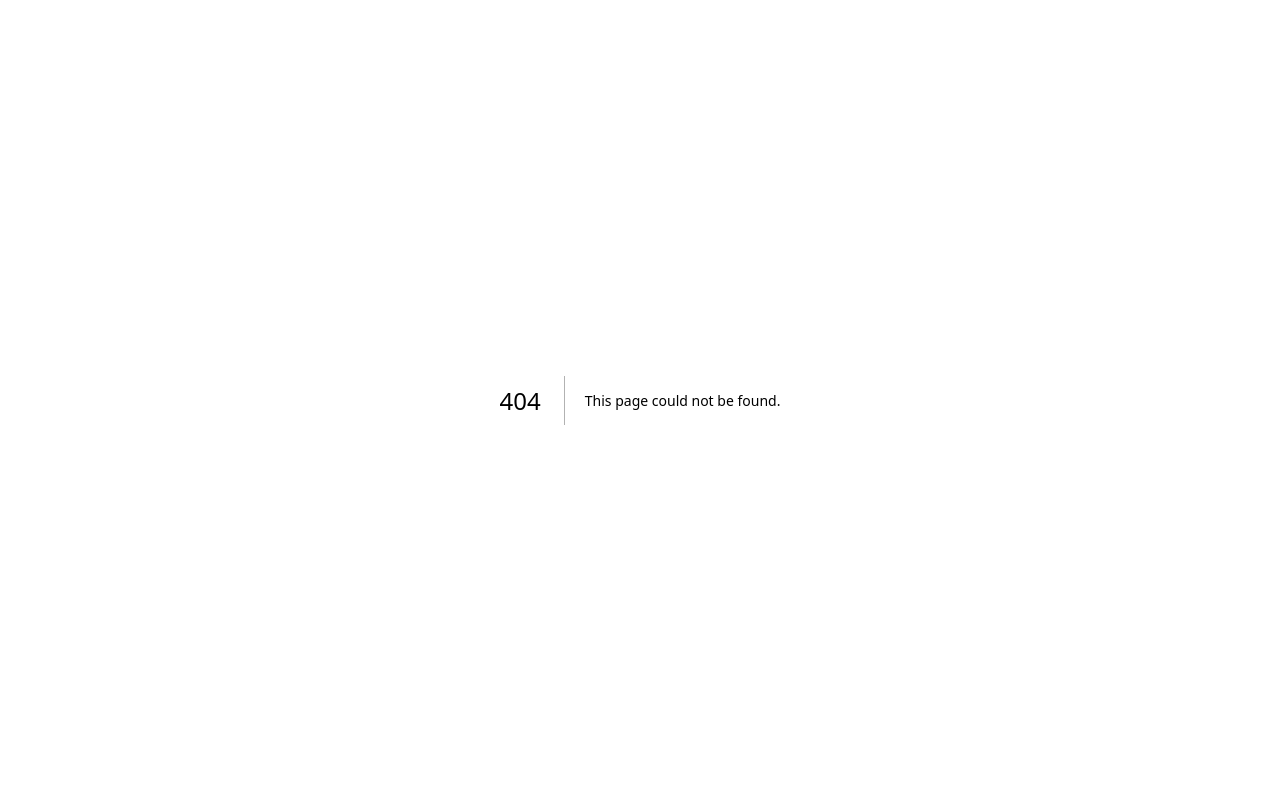
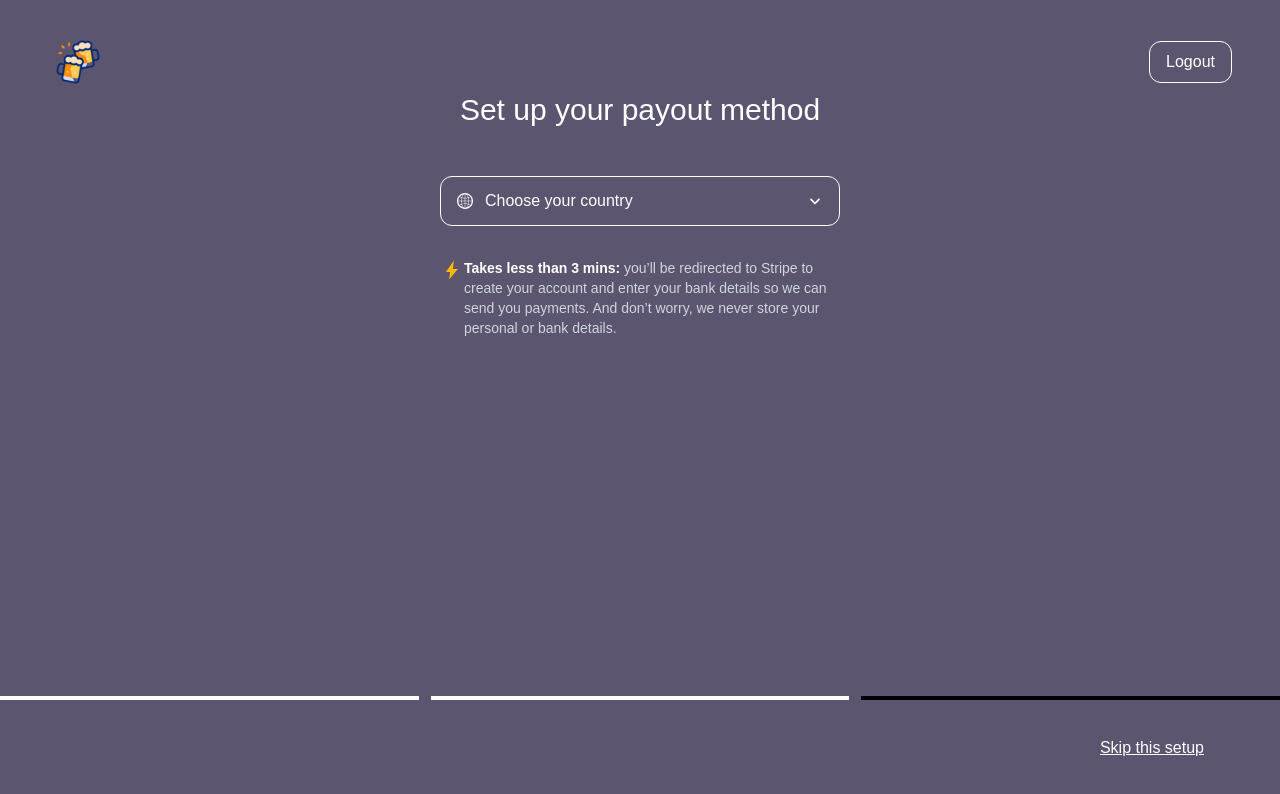
Before and after one commit to Ankryptic/buymeabeer, a Next.js app: page /setup-payout in a window 1280 px wide. Before the commit this address had no page. Shown: the top 794 px of the page. Built offline with nearby package versions, Linux system fonts and the light colour scheme; a web font is replaced by a local one.

Commit message:
add setup-payout page Frontend

```diff
--- a/app/complete-your-page/page.js
+++ b/app/complete-your-page/page.js
@@ -74,7 +74,7 @@ const CompleteYourPage = () => {
                     <div className="bar-1 h-1 w-full bg-black"></div>
                 </div>
                 <div className="w-full flex items-center justify-end my-5 pr-15">
-                    <button className="text-center cursor-pointer bg-[#181921] hover:bg-[#0d0d12] py-4 px-12 rounded-full">Next</button>
+                    <Link href={"/setup-payout"} className="text-center cursor-pointer bg-[#181921] hover:bg-[#0d0d12] py-4 px-12 rounded-full">Next</Link>
                 </div>
             </div>
         </div>
--- /dev/null
+++ b/app/setup-payout/page.js
@@ -0,0 +1,150 @@
+"use client"
+import React, { useState } from "react";
+import Link from "next/link";
+import Image from "next/image";
+
+const countryList = [
+    {
+        country: "India",
+    },
+    {
+        country: "Russia",
+    },
+    {
+        country: "Indonesia",
+    },
+    {
+        country: "Italy",
+    },
+    {
+        country: "Japan",
+    },
+    {
+        country: "France",
+    },
+    {
+        country: "Brazil",
+    },
+    {
+        country: "America",
+    },
+    {
+        country: "Phillipiines",
+    },
+]
+
+const SetupPayout = () => {
+    const [option, setOption] = useState(false);
+    const [country, setCountry] = useState("Choose your country")
+
+    const handleOption = () => {
+        setOption(!option)
+    }
+
+    const handleSelect = (country) => {
+        setCountry(country)
+        setOption(false)
+    }
+
+    return (
+        <div>
+            <div className="navbar flex items-center justify-between px-12 pt-8">
+                <div className="logo">
+                    <Link href={"/"}>
+                        <Image
+                            src={"/cheers_noBG.gif"}
+                            height={60}
+                            width={60}
+                            alt="logo"
+                        /></Link>
+                </div>
+
+                <button className="border border-white hover:bg-[#2f2d41] cursor-pointer text-white px-4 py-2 rounded-xl">
+                    Logout
+                </button>
+            </div>
+
+            <div className="main text-white w-full">
+                <div className="section-1 w-1/2 m-auto">
+                    <div className="text-center text-3xl">Set up your payout method</div>
+
+                    <div className="relative container mt-12 flex flex-col items-center justify-center gap-8 px-30">
+
+                        <div className="flex items-center justify-between w-full border border-white px-4 py-3 rounded-xl cursor-pointer" onClick={handleOption} >
+                            <div className="flex items-center gap-3">
+                                <Image
+                                    className="invert"
+                                    src={"/globe.svg"}
+                                    width={16}
+                                    height={16}
+                                    alt="globe"
+                                />
+                                <span>{country}</span>
+                            </div>
+                            <div>
+                                <Image
+                                    className={`${option ? "-rotate-180" : ""} transition-all duration-300`}
+                                    src={"/downArrow.svg"}
+                                    width={16}
+                                    height={16}
+                                    alt="arrow"
+                                />
+                            </div>
+                        </div>
+
+                        {/* Country Options  */}
+                        <div className={`absolute top-20 z-10 Countr-list w-135 rounded-2xl overflow-x-hidden overflow-y-auto scrollbar-none bg-[#3b354f] transition-all duration-300 ${option ? "opacity-100 h-100" : "opacity-0 h-0"} pb-10`} >
+
+                            <div className="bg-[#3b354f] w-full sticky top-0 p-4">
+                                <div className="flex bg-[#2f2d41] focus:bg-[#3b354f] text-white w-full rounded-xl px-4 py-4 cursor-text focus:outline-2 focus:outline-white">
+                                    <Image
+                                        className="invert mr-2"
+                                        src={"/search.svg"}
+                                        width={20}
+                                        height={20}
+                                        alt="search logo"
+                                    />
+                                    <input type="text" placeholder="Search" className="w-full outline-none"/>
+                                </div>
+                            </div>
+
+                            <div className="px-4 pb-8 h-[80%] overflow-x-hidden overflow-y-auto scrollbar-none">
+                                {countryList.map((val, idx) => {
+                                    return <div key={idx} className="py-2 px-4 rounded-xl cursor-pointer hover:bg-[#5b5570]"
+                                    onClick={() => {handleSelect(val.country)}}
+                                    >{val.country}</div>
+                                })}
+
+                            </div>
+                        </div>
+
+                        <div className="flex">
+                            <Image
+                                className="h-fit"
+                                src={"/thunder.svg"}
+                                width={24}
+                                height={24}
+                                alt="thunder"
+                            />
+                            <p className="text-sm text-gray-300"><span className="text-white font-bold">Takes less than 3 mins:</span> you’ll be redirected to Stripe to create your account and enter your bank details so we can send you payments. And don’t worry, we never store your personal or bank details.</p>
+                        </div>
+                    </div>
+                </div>
+
+            </div>
+
+            <div className="section-2 absolute bottom-0 h-26 w-full ">
+                <div className="bar w-full flex gap-3">
+                    <div className="bar-1 h-1 w-full bg-white"></div>
+                    <div className="bar-1 h-1 w-full bg-white"></div>
+                    <div className="bar-1 h-1 w-full bg-black"></div>
+                </div>
+                <div className="w-full flex items-center justify-end my-5 pr-15">
+                    <Link href={"/setup-payout"} className="text-center text-white cursor-pointer underline hover:no-underline my-4 mr-4">Skip this setup</Link>
+                </div>
+            </div>
+        </div>
+    )
+}
+
+export default SetupPayout;
```
Also changed, not shown: public/thunder.svg (added).
